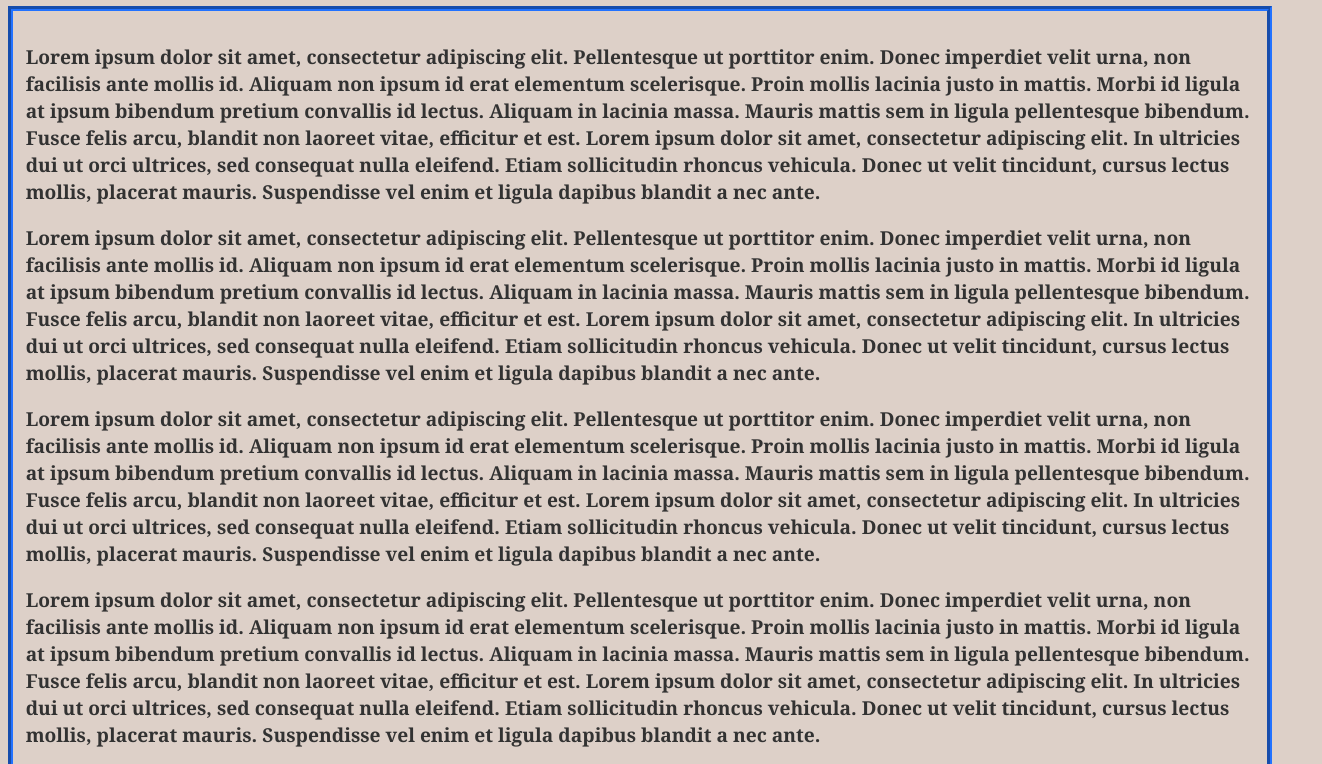
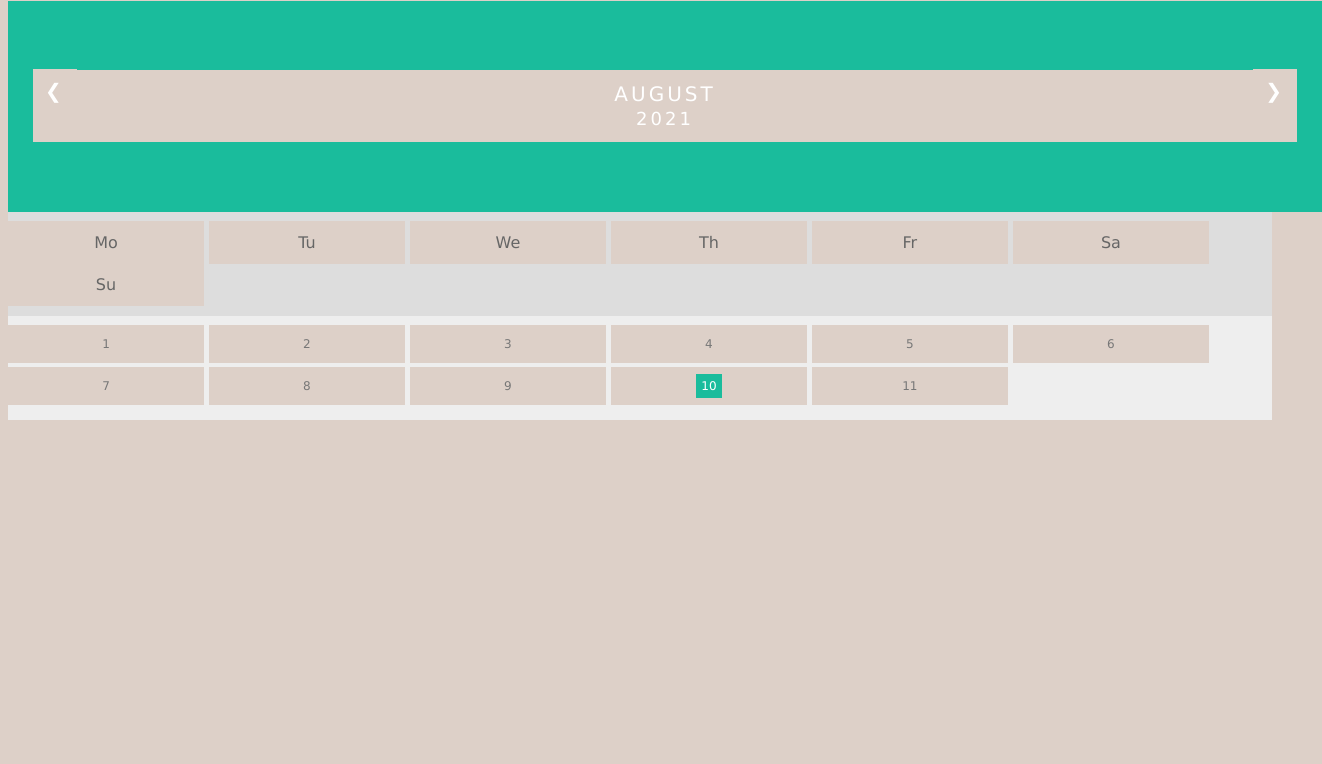
Before and after one commit to HolyRoller777/New_Day, a plain HTML site: page HTML_BoilerPlate/pages/events.html in a window 1280 px wide. Shown: the part 147-911 px from the top of the page, 1322 px wide, since content can reach past the window. After the commit the page ends 800 px from the top, so only its background shows below. Drawn offline with Linux system fonts and the light colour scheme.

Commit message:
Added calendar

```diff
--- a/HTML_BoilerPlate/pages/events.html
+++ b/HTML_BoilerPlate/pages/events.html
@@ -18,12 +18,36 @@
       <a href="contacts.html">Contact Us</a>
   </div>
   <h1>Events Scheduled</h1>
-  <div class="welcome-paragraph">
-    <p>Lorem ipsum dolor sit amet, consectetur adipiscing elit. Pellentesque ut porttitor enim. Donec imperdiet velit urna, non facilisis ante mollis id. Aliquam non ipsum id erat elementum scelerisque. Proin mollis lacinia justo in mattis. Morbi id ligula at ipsum bibendum pretium convallis id lectus. Aliquam in lacinia massa. Mauris mattis sem in ligula pellentesque bibendum. Fusce felis arcu, blandit non laoreet vitae, efficitur et est. Lorem ipsum dolor sit amet, consectetur adipiscing elit. In ultricies dui ut orci ultrices, sed consequat nulla eleifend. Etiam sollicitudin rhoncus vehicula. Donec ut velit tincidunt, cursus lectus mollis, placerat mauris. Suspendisse vel enim et ligula dapibus blandit a nec ante. </p>
-    <p>Lorem ipsum dolor sit amet, consectetur adipiscing elit. Pellentesque ut porttitor enim. Donec imperdiet velit urna, non facilisis ante mollis id. Aliquam non ipsum id erat elementum scelerisque. Proin mollis lacinia justo in mattis. Morbi id ligula at ipsum bibendum pretium convallis id lectus. Aliquam in lacinia massa. Mauris mattis sem in ligula pellentesque bibendum. Fusce felis arcu, blandit non laoreet vitae, efficitur et est. Lorem ipsum dolor sit amet, consectetur adipiscing elit. In ultricies dui ut orci ultrices, sed consequat nulla eleifend. Etiam sollicitudin rhoncus vehicula. Donec ut velit tincidunt, cursus lectus mollis, placerat mauris. Suspendisse vel enim et ligula dapibus blandit a nec ante. </p>
-    <p>Lorem ipsum dolor sit amet, consectetur adipiscing elit. Pellentesque ut porttitor enim. Donec imperdiet velit urna, non facilisis ante mollis id. Aliquam non ipsum id erat elementum scelerisque. Proin mollis lacinia justo in mattis. Morbi id ligula at ipsum bibendum pretium convallis id lectus. Aliquam in lacinia massa. Mauris mattis sem in ligula pellentesque bibendum. Fusce felis arcu, blandit non laoreet vitae, efficitur et est. Lorem ipsum dolor sit amet, consectetur adipiscing elit. In ultricies dui ut orci ultrices, sed consequat nulla eleifend. Etiam sollicitudin rhoncus vehicula. Donec ut velit tincidunt, cursus lectus mollis, placerat mauris. Suspendisse vel enim et ligula dapibus blandit a nec ante. </p>
-    <p>Lorem ipsum dolor sit amet, consectetur adipiscing elit. Pellentesque ut porttitor enim. Donec imperdiet velit urna, non facilisis ante mollis id. Aliquam non ipsum id erat elementum scelerisque. Proin mollis lacinia justo in mattis. Morbi id ligula at ipsum bibendum pretium convallis id lectus. Aliquam in lacinia massa. Mauris mattis sem in ligula pellentesque bibendum. Fusce felis arcu, blandit non laoreet vitae, efficitur et est. Lorem ipsum dolor sit amet, consectetur adipiscing elit. In ultricies dui ut orci ultrices, sed consequat nulla eleifend. Etiam sollicitudin rhoncus vehicula. Donec ut velit tincidunt, cursus lectus mollis, placerat mauris. Suspendisse vel enim et ligula dapibus blandit a nec ante. </p>
-    <p>Lorem ipsum dolor sit amet, consectetur adipiscing elit. Pellentesque ut porttitor enim. Donec imperdiet velit urna, non facilisis ante mollis id. Aliquam non ipsum id erat elementum scelerisque. Proin mollis lacinia justo in mattis. Morbi id ligula at ipsum bibendum pretium convallis id lectus. Aliquam in lacinia massa. Mauris mattis sem in ligula pellentesque bibendum. Fusce felis arcu, blandit non laoreet vitae, efficitur et est. Lorem ipsum dolor sit amet, consectetur adipiscing elit. In ultricies dui ut orci ultrices, sed consequat nulla eleifend. Etiam sollicitudin rhoncus vehicula. Donec ut velit tincidunt, cursus lectus mollis, placerat mauris. Suspendisse vel enim et ligula dapibus blandit a nec ante. </p>
+  <div class="month">
+    <ul>
+      <li class="prev">&#10094;</li>
+      <li class="next">&#10095;</li>
+      <li>August<br><span style="font-size:18px">2021</span></li>
+    </ul>
   </div>
+
+  <ul class="weekdays">
+    <li>Mo</li>
+    <li>Tu</li>
+    <li>We</li>
+    <li>Th</li>
+    <li>Fr</li>
+    <li>Sa</li>
+    <li>Su</li>
+  </ul>
+
+  <ul class="days">
+    <li>1</li>
+    <li>2</li>
+    <li>3</li>
+    <li>4</li>
+    <li>5</li>
+    <li>6</li>
+    <li>7</li>
+    <li>8</li>
+    <li>9</li>
+    <li><span class="active">10</span></li>
+    <li>11</li>
+  </ul>
 </body>
 </html>
--- a/HTML_BoilerPlate/style/style.css
+++ b/HTML_BoilerPlate/style/style.css
@@ -114,6 +114,81 @@ body{
   float: left;
   color: #999;
 }
+ul {list-style-type: none;}
+body {font-family: Verdana, sans-serif;}
+
+/* Month header */
+.month {
+  padding: 70px 25px;
+  width: 100%;
+  background: #1abc9c;
+  text-align: center;
+}
+
+/* Month list */
+.month ul {
+  margin: 0;
+  padding: 0;
+}
+
+.month ul li {
+  color: white;
+  font-size: 20px;
+  text-transform: uppercase;
+  letter-spacing: 3px;
+}
+
+/* Previous button inside month header */
+.month .prev {
+  float: left;
+  padding-top: 10px;
+}
+
+/* Next button */
+.month .next {
+  float: right;
+  padding-top: 10px;
+}
+
+/* Weekdays (Mon-Sun) */
+.weekdays {
+  margin: 0;
+  padding: 10px 0;
+  background-color:#ddd;
+}
+
+.weekdays li {
+  display: inline-block;
+  width: 13.6%;
+  color: #666;
+  text-align: center;
+}
+
+/* Days (1-31) */
+.days {
+  padding: 10px 0;
+  background: #eee;
+  margin: 0;
+}
+
+.days li {
+  list-style-type: none;
+  display: inline-block;
+  width: 13.6%;
+  text-align: center;
+  margin-bottom: 5px;
+  font-size:12px;
+  color: #777;
+}
+
+/* Highlight the "current" day */
+.days li .active {
+  padding: 5px;
+  background: #1abc9c;
+  color: white !important
+}
+
+
 ul {
   list-style-type: none; /* Remove bullets */
   padding: 0; /* Remove padding */
```
